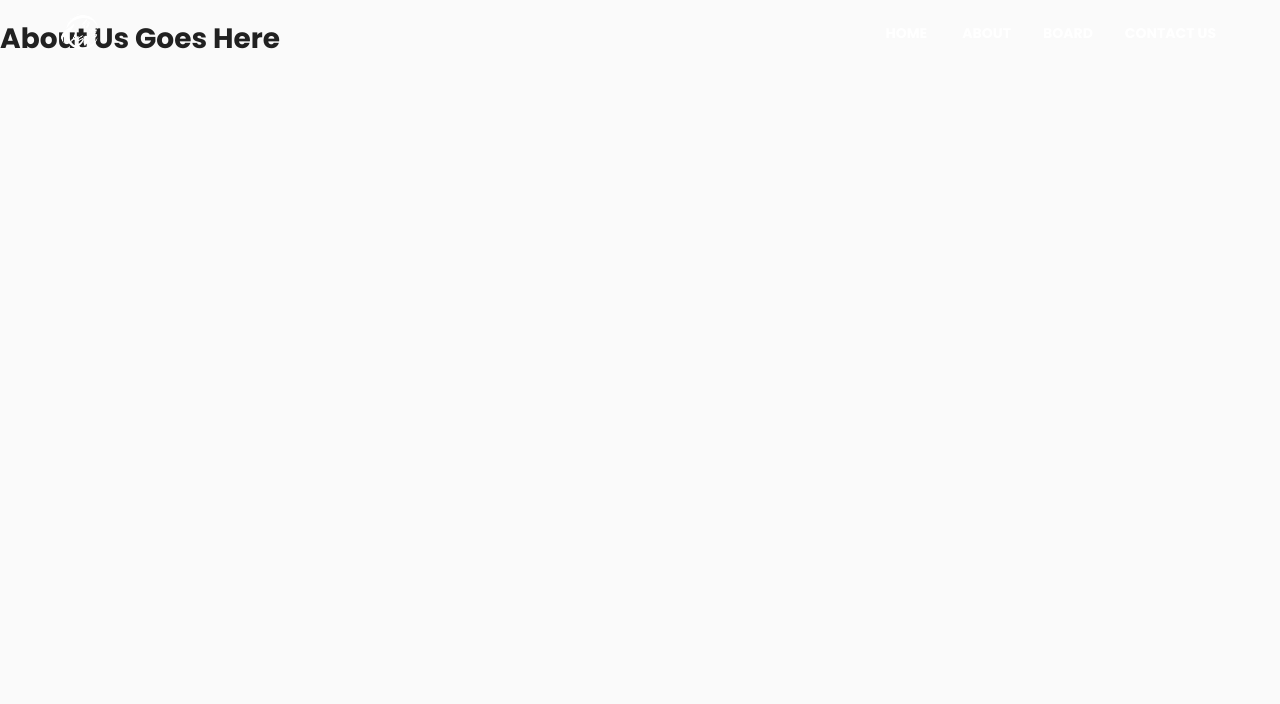
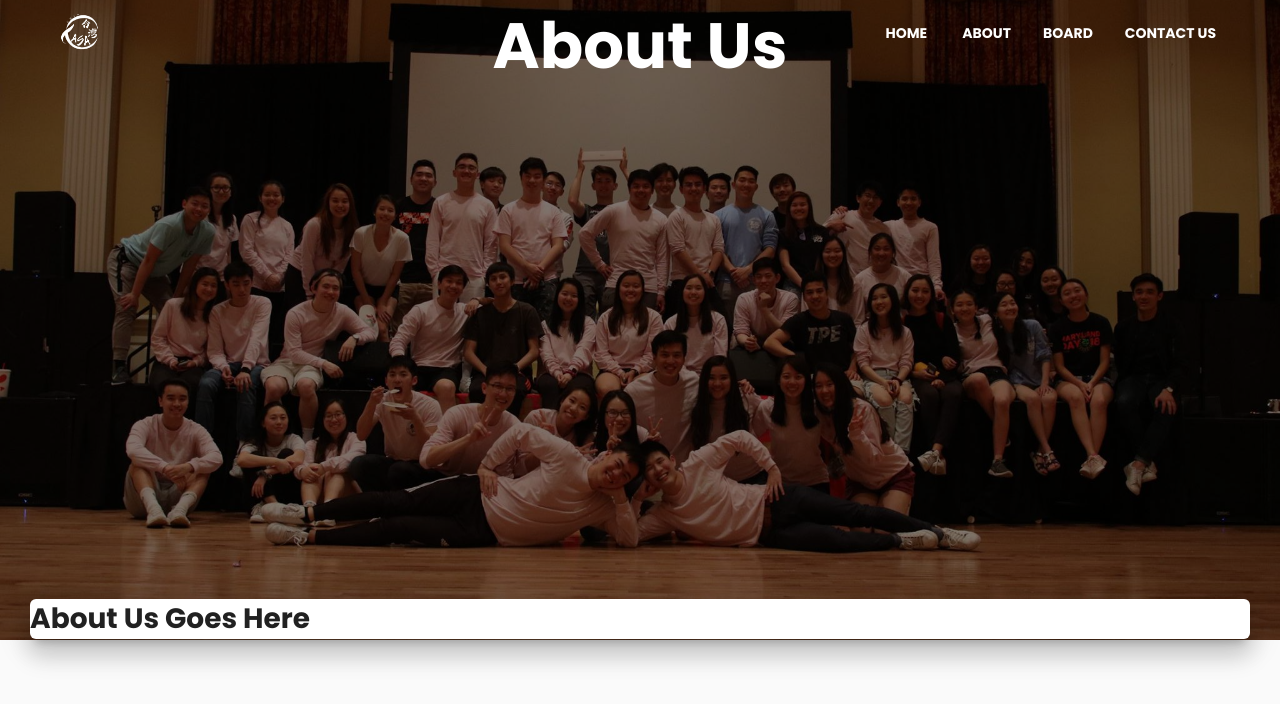
Before and after one commit to SLoh4137/umcp-tase, a Gatsby site: page /about in a window 1280 px wide. Built offline with nearby package versions, Linux system fonts and the light colour scheme; Gatsby itself is replaced by a stand-in of ours.

Commit message:
Add background to about pagage

```diff
--- a/src/components/General/ParallaxBackground.tsx
+++ b/src/components/General/ParallaxBackground.tsx
@@ -13,8 +13,8 @@ import useParallax from "hooks/useParallax"
 const styles = (theme: Theme) =>
     createStyles({
         root: {
-            height: "90vh",
-            maxHeight: "1000px",
+            height: "80vh",
+            //maxHeight: "1000px",
             overflow: "hidden",
             position: "relative",
             backgroundPosition: "center center",
@@ -40,10 +40,16 @@ const styles = (theme: Theme) =>
                 content: "''",
             },
         },
+        raised: {
+            zIndex: 1,
+            width: "100%",
+            height: "100%",
+            margin: "auto",
+        },
     })
 
 type Props = WithStyles<typeof styles> & {
-    image: GatsbyTypes.BackgroundImageFragment,
+    image: GatsbyTypes.BackgroundImageFragment
     children: React.ReactNode
 }
 
@@ -57,7 +63,7 @@ function ParallaxBackground(props: Props) {
             style={{ transform: transform }}
         >
             <div className={classes.filter} />
-            {children}
+            <div className={classes.raised}>{children}</div>
         </BackgroundImage>
     )
 }
@@ -67,7 +73,7 @@ export default withStyles(styles)(ParallaxBackground)
 export const imageQueryFragment = graphql`
     fragment BackgroundImage on File {
         childImageSharp {
-            fluid(quality: 100) {
+            fluid(quality: 100, pngQuality: 100, maxHeight: 1000) {
                 ...GatsbyImageSharpFluid
                 ...GatsbyImageSharpFluidLimitPresentationSize
             }
--- a/src/pages/about.tsx
+++ b/src/pages/about.tsx
@@ -1,26 +1,60 @@
 import React from "react"
-import { Link, PageProps } from "gatsby"
-import { Theme, createStyles, withStyles, WithStyles } from "@material-ui/core"
+import { PageProps, graphql } from "gatsby"
+import {
+    Container,
+    Theme,
+    createStyles,
+    withStyles,
+    WithStyles,
+} from "@material-ui/core"
 
 import SEO from "components/seo"
+import PageContent from "components/Layout/PageContent"
+import ParallaxBackground from "components/General/ParallaxBackground"
 
 const styles = (theme: Theme) =>
     createStyles({
-        // Add styles here
+        title: {
+            color: "#ffffff",
+            fontSize: "64px",
+            textAlign: "center",
+            marginTop: "auto",
+            marginBotom: "auto",
+        },
     })
 
-type Props = WithStyles<typeof styles> & PageProps
+type Props = WithStyles<typeof styles> &
+    PageProps & {
+        data: GatsbyTypes.AboutPageQuery
+    }
 
 function AboutPage(props: Props) {
+    const { data, classes } = props
+    const { aboutBackground } = data
+
+    if (!aboutBackground) throw new Error("About background does not exist.")
     return (
         <>
             <SEO title="About Us" />
-            <h1>About Us Goes Here</h1>
-            {/*
-             * Add content for the about us page here
-             */}
+            <ParallaxBackground image={aboutBackground}>
+                <h1 className={classes.title}>About Us</h1>
+            </ParallaxBackground>
+            <PageContent>
+                <h1>About Us Goes Here</h1>
+                {/*
+                 * Add content for the about us page here
+                 */}
+            </PageContent>
         </>
     )
 }
 
+export const query = graphql`
+    query AboutPage {
+        aboutBackground: file(relativePath: { eq: "tasa2019.jpg" }) {
+            ...BackgroundImage
+        }
+    }
+`
+
 export default withStyles(styles)(AboutPage)
```
Also changed, not shown: src/__generated__/gatsby-types.ts (+18 -13 lines), src/pages/index.tsx (+1 -10 lines).
